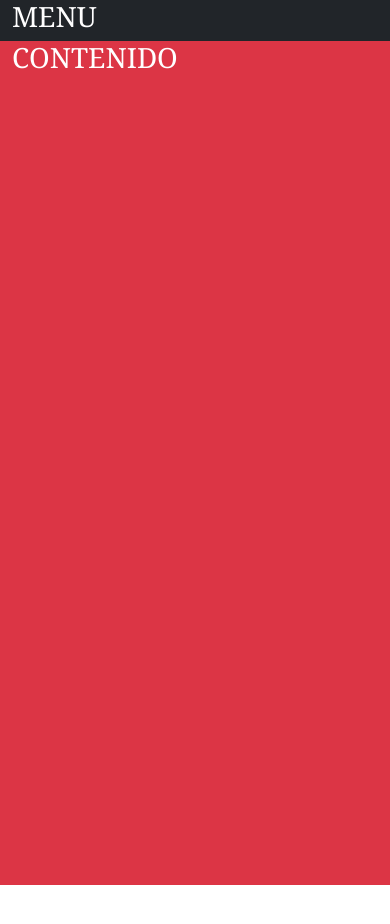
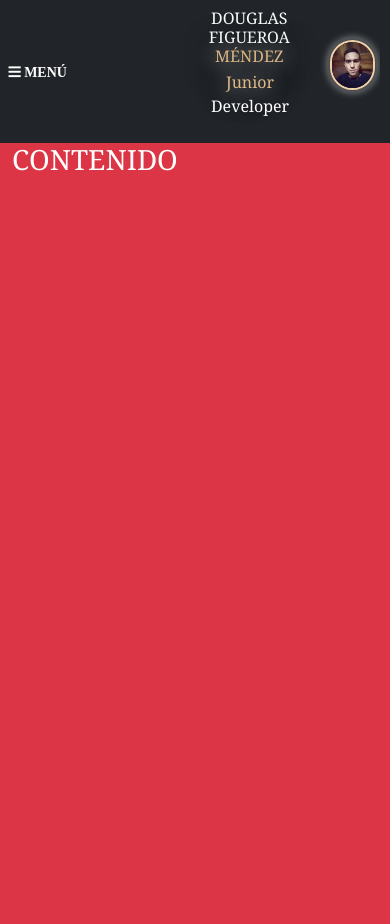
Before and after one commit to Mikesv97/MiPersonalWeb, a plain HTML site: page index.html in a window 390 px wide. Before the commit the page ends 885 px from the top, so only its background shows below. Drawn offline with nearby package versions, Linux system fonts and the light colour scheme.

Commit message:
terminando barra menu responsiva para movil

```diff
--- a/CSS/mystile.css
+++ b/CSS/mystile.css
@@ -9,20 +9,77 @@
     height: 100vh;
 }
 
-.sections{
-    min-height: 100vh;
+/*****************************************************************/
+                    /*CSS PARA MENU*/
+/*****************************************************************/
+.menu-content{
+    padding: 15px;
+    overflow: hidden;
+    margin: 0;
+
 }
 
+.menu-movil-icon{
+    margin-top: 2em;
+    margin-bottom: 2em;
+    margin-left: 0.6em;
+    font-size: 14px;
+}
 
+.content-img-datos{
+    display: flex;
+    justify-content: center;
+    align-items: center;
+    flex-direction: row-reverse;
+    width: 50%;
+    margin-right: 0.6em;
+    overflow: hidden;
+    padding: 1px;
+}
 
+.img-content{
+    float: right;
+    margin-right: 0.3em;
+    margin-left: 1.2em;
 
+}
 
+.text-content{
+    margin-left: 0.1em;
+    margin-top: 0.5em;
+    margin-bottom: 0.5em;
+    margin-right: 0.1em;
+    text-align: center;
 
+}
+
+.text-active{
+    color: burlywood;
+    text-shadow: 2px 0 40px black, 0px 1px 20px white;
+}
+
+.sub-text{
+    float: right;
+    margin-right: -0.1em;
+    margin-top: -0.3em;
+}
+
+.me-pic{
+    margin-top: -0.8em;
+    max-width: 300px;
+    max-height: 50px;
+    border: 2px solid rgb(241, 211, 171);
+    border-radius: 50px;
+    box-shadow: 0px 0 5px black, 0px 0 10px white;
+}
 
 
 /*****************************************************************/
                     /*CSS PARA SECCIONES*/
 /*****************************************************************/
+.sections{
+    min-height: 100vh;
+}
 
 
 /*.section-active{
@@ -63,6 +120,12 @@
                     /*MEDIA QUERY*/
 /*****************************************************************/
 
-@media screen and (max-width: 900px){
+@media screen and (max-width:600px){
+    .text-content{
+        margin-right: 0;
+    }
+    .sub-text{
+        float: none;
 
+    }
 }
--- a/index.html
+++ b/index.html
@@ -12,10 +12,19 @@
     <title>Douglas Figueroa Méndez Web</title>
   </head>
   <body>
-  <div class="container-fluid bg-info container-main">
-    <div class="row bg-warning">
-      <div class="col-md-12 col-lg-3 bg-dark">
-        <h1>MENU</h1>
+  <div class="container-fluid bg-dark container-main">
+    <div class="row">
+      <div class="col-md-12 col-lg-3 bg-dark menu-content d-flex justify-content-between align-items-center p-0">
+        <span id="menu-movil-icon" class="menu-movil-icon"><i class="fas fa-bars"> MENÚ</i></span>
+        <div class="content-img-datos">
+          <div class="img-content">
+            <img src="img/mifoto.jpg" class="me-pic"/>
+          </div>
+          <div class="text-content">
+            <h6 class="text-uppercase">Douglas Figueroa <span class="text-active">Méndez</span></h6>
+            <p class="sub-text"><span class="text-active">Junior</span> Developer</p>
+          </div>
+        </div>
       </div>
       <div class="col-md-12 col-lg-9 bg-danger sections">
         <h1>CONTENIDO</h1>
```
